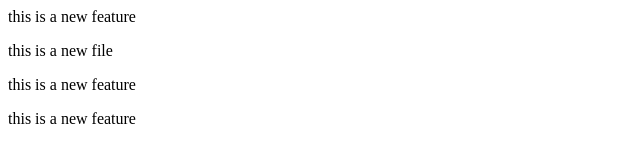
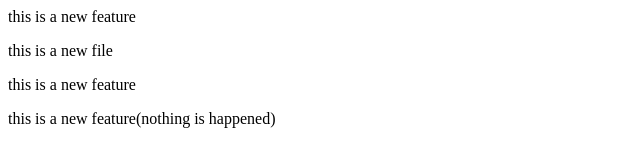
Before and after one commit to Harshit-Srivastva/localRepo, a plain HTML site: page index.html in a window 1280 px wide. Shown: the whole page, without its empty margins (0-640 px from the left). Drawn offline with Linux system fonts and the light colour scheme.

Commit message:
added nothing

```diff
--- a/index.html
+++ b/index.html
@@ -1,4 +1,4 @@
 <p> this is a new feature</p>
 <p> this is a new file</p>
 <p> this is a new feature</p>
-<p> this is a new feature</p>
+<p> this is a new feature(nothing is happened)</p>
```
